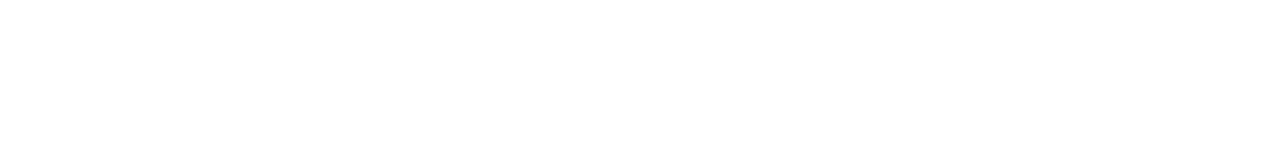
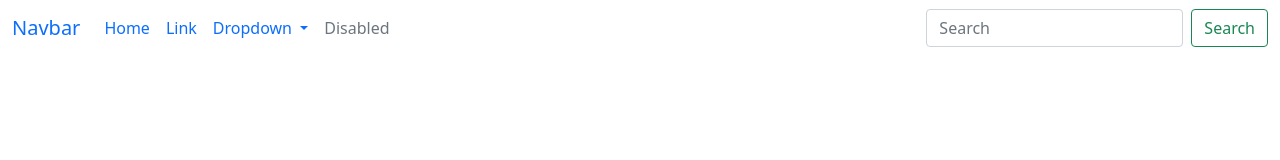
Before and after one commit to doctypeKieran/portfolio_v2, a plain HTML site: page index.html in a window 1280 px wide. Drawn offline with nearby package versions, Linux system fonts and the light colour scheme.

Commit message:
Add standard bootstrap navbar ready for customisation

```diff
--- a/index.html
+++ b/index.html
@@ -1,18 +1,61 @@
 <!DOCTYPE html>
 <html lang="en">
+
 <head>
     <meta charset="UTF-8">
     <meta name="viewport" content="width=device-width, initial-scale=1.0">
     <title>Kieran Hillman | Portfolio</title>
     <!-- Bootstrap CSS -->
-    <link href="https://cdn.jsdelivr.net/npm/bootstrap@5.0.2/dist/css/bootstrap.min.css" rel="stylesheet" integrity="sha384-EVSTQN3/azprG1Anm3QDgpJLIm9Nao0Yz1ztcQTwFspd3yD65VohhpuuCOmLASjC" crossorigin="anonymous">
+    <link href="https://cdn.jsdelivr.net/npm/bootstrap@5.0.2/dist/css/bootstrap.min.css" rel="stylesheet"
+        integrity="sha384-EVSTQN3/azprG1Anm3QDgpJLIm9Nao0Yz1ztcQTwFspd3yD65VohhpuuCOmLASjC" crossorigin="anonymous">
     <!-- Custom CSS -->
     <link rel="stylesheet" href="assets/css/style.css">
 </head>
+
 <body>
     <!-- Header/Navbar -->
     <header>
-
+        <nav class="navbar navbar-expand-lg">
+            <div class="container-fluid">
+                <a class="navbar-brand" href="#">Navbar</a>
+                <button class="navbar-toggler" type="button" data-bs-toggle="collapse"
+                    data-bs-target="#navbarSupportedContent" aria-controls="navbarSupportedContent"
+                    aria-expanded="false" aria-label="Toggle navigation">
+                    <span class="navbar-toggler-icon"></span>
+                </button>
+                <div class="collapse navbar-collapse" id="navbarSupportedContent">
+                    <ul class="navbar-nav me-auto mb-2 mb-lg-0">
+                        <li class="nav-item">
+                            <a class="nav-link active" aria-current="page" href="#">Home</a>
+                        </li>
+                        <li class="nav-item">
+                            <a class="nav-link" href="#">Link</a>
+                        </li>
+                        <li class="nav-item dropdown">
+                            <a class="nav-link dropdown-toggle" href="#" id="navbarDropdown" role="button"
+                                data-bs-toggle="dropdown" aria-expanded="false">
+                                Dropdown
+                            </a>
+                            <ul class="dropdown-menu" aria-labelledby="navbarDropdown">
+                                <li><a class="dropdown-item" href="#">Action</a></li>
+                                <li><a class="dropdown-item" href="#">Another action</a></li>
+                                <li>
+                                    <hr class="dropdown-divider">
+                                </li>
+                                <li><a class="dropdown-item" href="#">Something else here</a></li>
+                            </ul>
+                        </li>
+                        <li class="nav-item">
+                            <a class="nav-link disabled" href="#" tabindex="-1" aria-disabled="true">Disabled</a>
+                        </li>
+                    </ul>
+                    <form class="d-flex">
+                        <input class="form-control me-2" type="search" placeholder="Search" aria-label="Search">
+                        <button class="btn btn-outline-success" type="submit">Search</button>
+                    </form>
+                </div>
+            </div>
+        </nav>
     </header>
 
     <!-- Main Content -->
@@ -21,8 +64,11 @@
     <!-- Footer -->
 
     <!-- Bootstrap JS -->
-    <script src="https://cdn.jsdelivr.net/npm/bootstrap@5.0.2/dist/js/bootstrap.bundle.min.js" integrity="sha384-MrcW6ZMFYlzcLA8Nl+NtUVF0sA7MsXsP1UyJoMp4YLEuNSfAP+JcXn/tWtIaxVXM" crossorigin="anonymous"></script>
+    <script src="https://cdn.jsdelivr.net/npm/bootstrap@5.0.2/dist/js/bootstrap.bundle.min.js"
+        integrity="sha384-MrcW6ZMFYlzcLA8Nl+NtUVF0sA7MsXsP1UyJoMp4YLEuNSfAP+JcXn/tWtIaxVXM"
+        crossorigin="anonymous"></script>
     <!-- Custom JS -->
     <script src="assets/js/script.js"></script>
 </body>
+
 </html>
```
